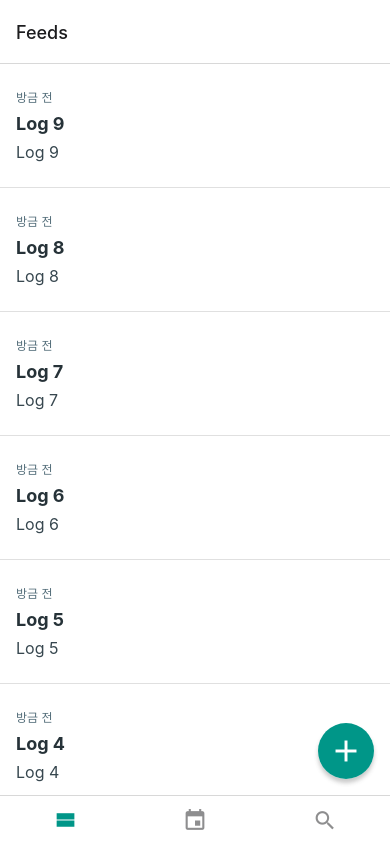
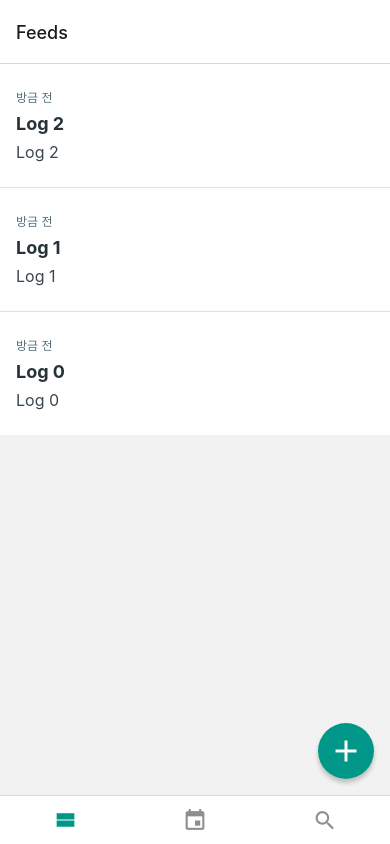
Before and after one commit to jw1036/exam_reactnative, a React Native app: screen /Feeds in a window 390 px wide. Built offline with nearby package versions, Linux system fonts and the light colour scheme.

Commit message:
6.5.4 예외 처리하기

```diff
--- a/components/FeedList.js
+++ b/components/FeedList.js
@@ -3,12 +3,19 @@ import {FlatList, StyleSheet, View} from 'react-native';
 import FeedListItem from './FeedListItem';
 
 function FeedList({logs, onScrolledToBottom}) {
+  if (!onScrolledToBottom) {
+    return;
+  }
+
   const onScroll = e => {
     const {contentOffset, contentSize, layoutMeasurement} = e.nativeEvent;
     const distanceFromBottom =
       contentSize.height - layoutMeasurement.height - contentOffset.y;
 
-    if (distanceFromBottom < 72) {
+    if (
+      contentSize.height > layoutMeasurement.height &&
+      distanceFromBottom < 72
+    ) {
       onScrolledToBottom(true);
     } else {
       onScrolledToBottom(false);
--- a/contexts/LogContext.js
+++ b/contexts/LogContext.js
@@ -5,7 +5,7 @@ const LogContext = createContext();
 
 export function LogContextProvider({children}) {
   const [logs, setLogs] = useState(
-    Array.from({length: 10})
+    Array.from({length: 3})
       .map((_, index) => ({
         id: uuidv4(),
         title: `Log ${index}`,
```
